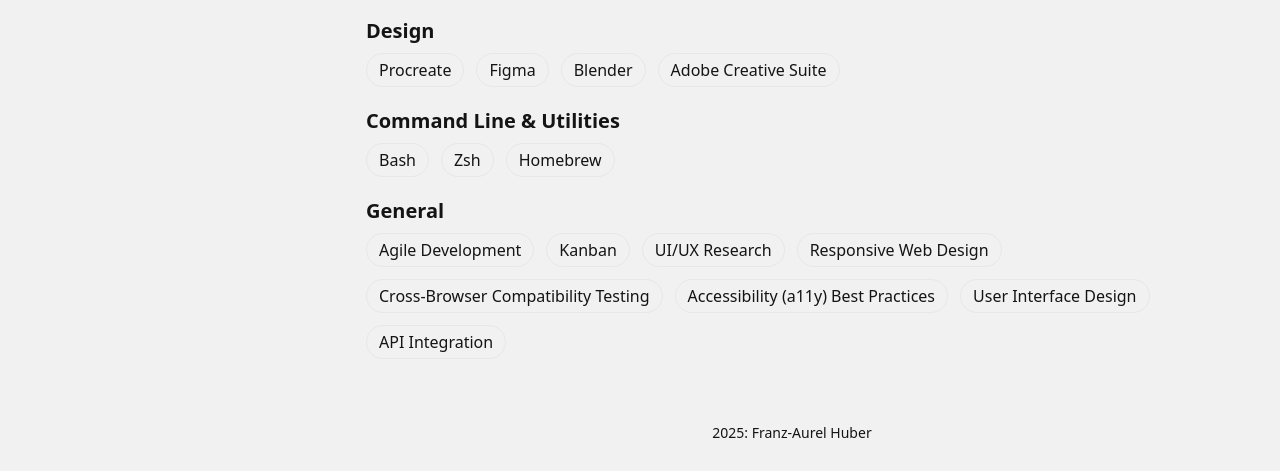
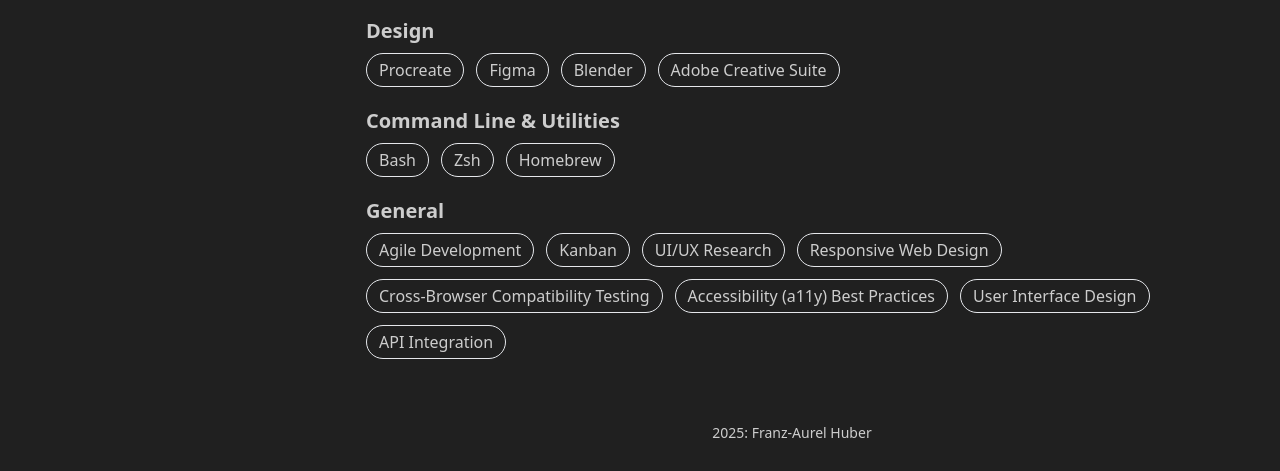
Before and after one commit to frvnzz/frvnzz.github.io, an Astro site: page / in a window 1280 px wide. Shown: the part 805-1276 px from the top of the page. Built offline with nearby package versions, Linux system fonts and the light colour scheme; Astro itself is replaced by a stand-in of ours.

Commit message:
changed default theme to dark in ThemeSelector.astro

```diff
--- a/src/components/ThemeSelector.astro
+++ b/src/components/ThemeSelector.astro
@@ -50,6 +50,12 @@
         const themeToggle = document.getElementById("theme-toggle");
         let currentTheme = localStorage.getItem("theme");
 
+        // default theme
+        if (!currentTheme) {
+            currentTheme = themes.dark;
+            localStorage.setItem("theme", themes.dark);
+        }
+
         if (currentTheme === themes.dark) {
             enableDarkTheme();
         } else {
```
